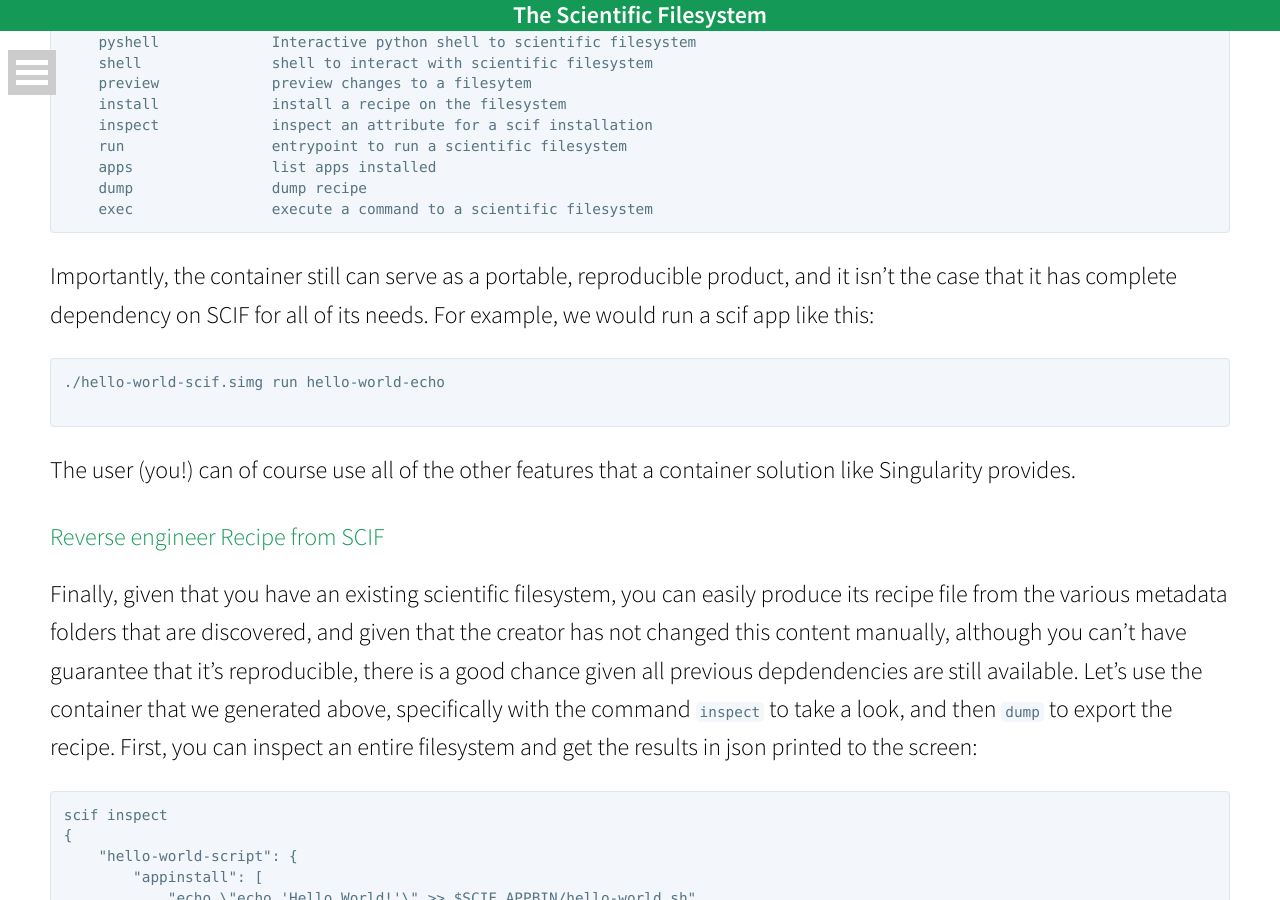
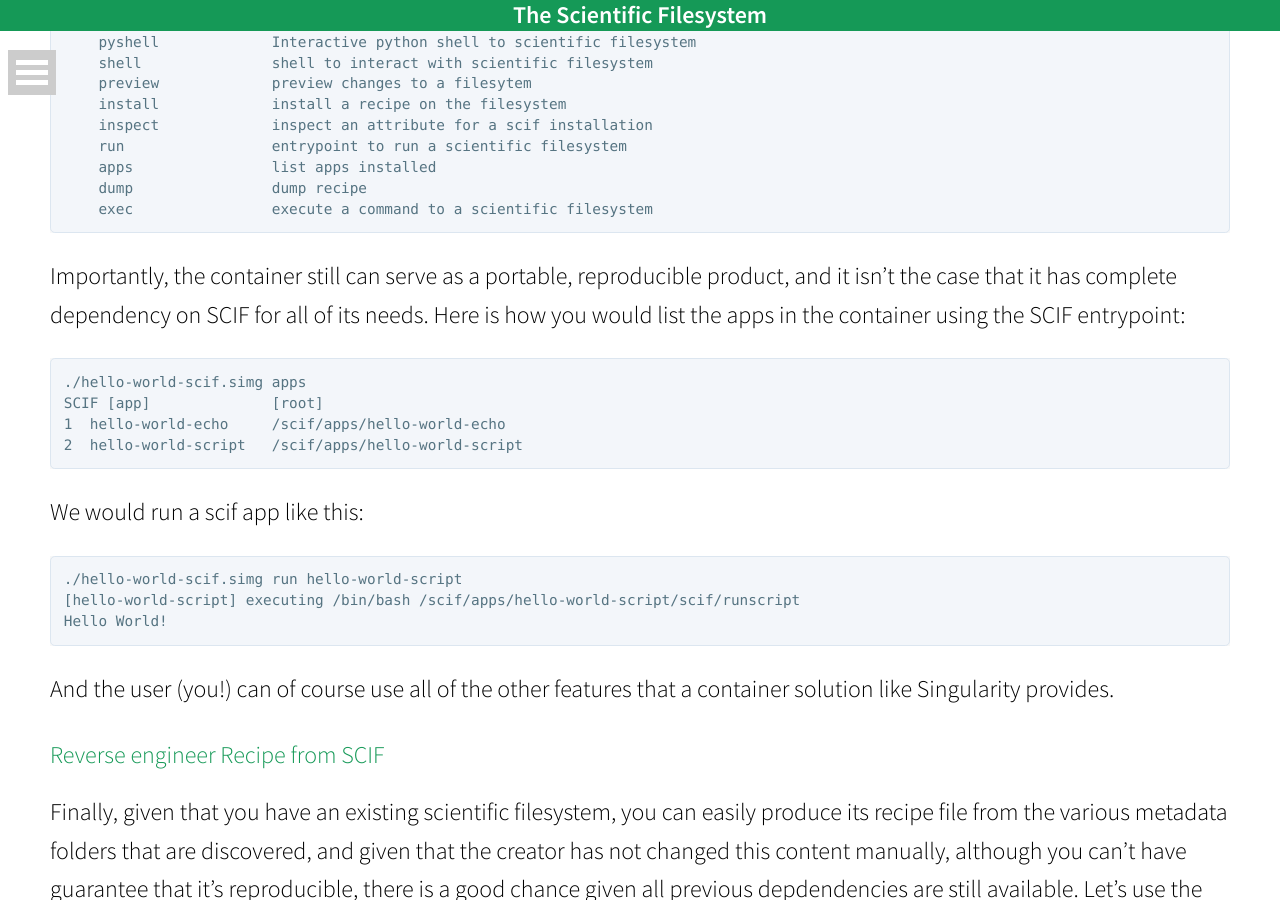
Before and after one commit to vsoch/scif, a Jekyll site: the page built from docs/tutorials/preview-install.md, in a window 1280 px wide and 900 px high, scrolled down 14452 px. Built offline with Jekyll 4.4.1, drawn with Linux system fonts in a browser that asks for light colours; nearby versions of some CDN libraries.

Commit message:
adding docs about singularity usage

````diff
--- a/docs/tutorials/preview-install.md
+++ b/docs/tutorials/preview-install.md
@@ -569,15 +569,24 @@ actions:
     exec                execute a command to a scientific filesystem
 ```
 
-Importantly, the container still can serve as a portable, reproducible product, and it isn't the case that it has complete dependency on SCIF for all of its needs. For example, we would run a scif app like this:
+Importantly, the container still can serve as a portable, reproducible product, and it isn't the case that it has complete dependency on SCIF for all of its needs. Here is how you would list the apps in the container using the SCIF entrypoint:
 
 ```
-./hello-world-scif.simg run hello-world-echo
+./hello-world-scif.simg apps
+SCIF [app]              [root]
+1  hello-world-echo	/scif/apps/hello-world-echo
+2  hello-world-script	/scif/apps/hello-world-script
+```
+
+We would run a scif app like this:
 
 ```
-The user (you!) can of course use all of the other features that a container solution like Singularity provides.
+./hello-world-scif.simg run hello-world-script
+[hello-world-script] executing /bin/bash /scif/apps/hello-world-script/scif/runscript
+Hello World!
+```
 
-
+And the user (you!) can of course use all of the other features that a container solution like Singularity provides.
 
 
 ## Reverse engineer Recipe from SCIF
````
